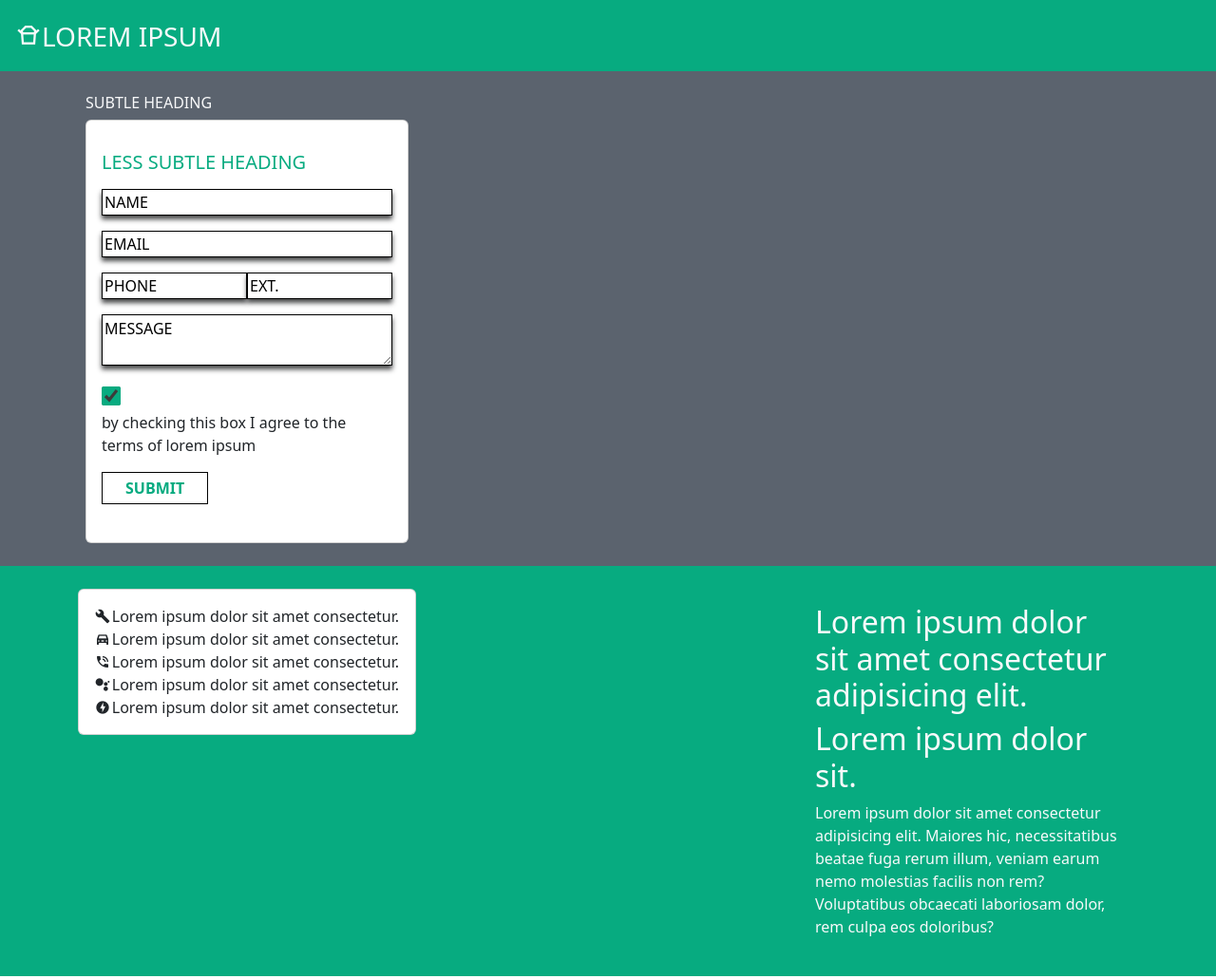
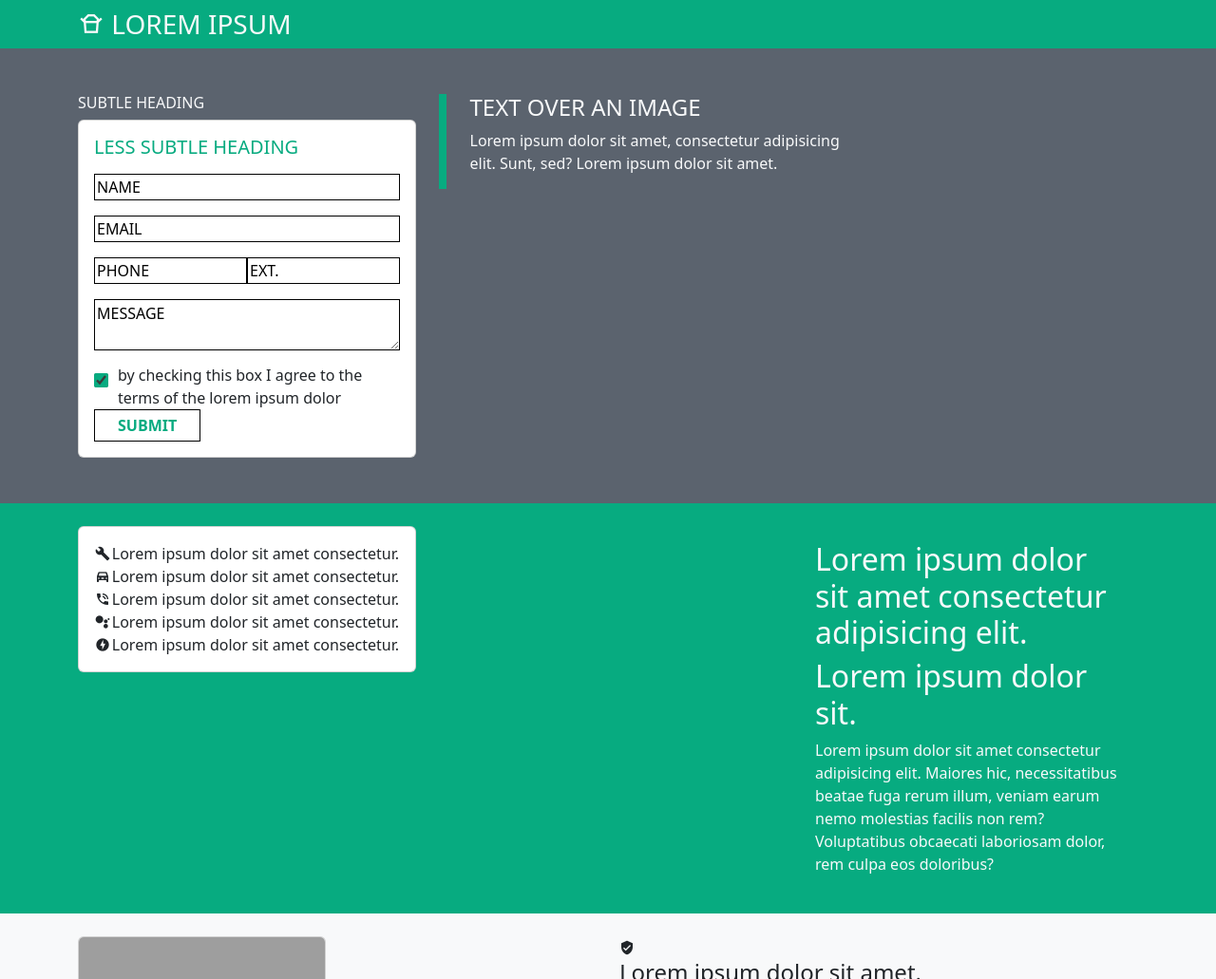
Before and after one commit to kevin-koontz/site-clone, a plain HTML site: page index.html in a window 1280 px wide. Shown: the top 1031 px of the page at 95% size. Drawn offline with nearby package versions, Linux system fonts and the light colour scheme; grey boxes are pictures that could not be loaded.

Commit message:
pass-2-added-@media-max-width-767px

```diff
--- a/index.html
+++ b/index.html
@@ -21,51 +21,64 @@
 <body>
 
   <!-- SECTION NAV: BG PRIM + 1 TEXT ELEMENT-->
-  <nav class="bg-prim">
-    <div class="d-flex align-items-center fs-3 p-3 text-light">
+  <nav class="bg-prim fs-3 py-1 px-3 text-light">
+
+    <div class="container">
+      <section class="row">
+        <div class="col-md-6">
           <span class="mdi mdi-food-takeout-box-outline"></span>
-      LOREM IPSUM
+          <span>LOREM IPSUM</span>
         </div>
+      </section>
+    </div>
+
   </nav>
 
   <!-- SECTION HEADER: BG IMG + 2 CARDS -->
-  <header class="bg-sec">
+  <header class="bg-sec py-5">
 
-    <div class=" container">
-      <section class="row justify-content-between">
+    <div class="container">
+      <section class="row">
         <div class="col-md-4">
-          <div class="my-4 mx-2">
-            <h6 class="text-light">SUBTLE HEADING
-            </h6>
-            <div class="card py-3 px-2">
-              <div class="card-body ps-0">
-                <h5 class=" card-title txt-prim ps-2">LESS SUBTLE HEADING</h5>
+          <h6 class="text-light">SUBTLE HEADING</h6>
+          <div class="card">
+            <div class="card-body">
+              <h5 class="card-title txt-prim">LESS SUBTLE HEADING</h5>
               <form>
                 <section>
-                    <div>
-                      <input type="text" value="NAME">
+                  <div class="py-2">
+                    <input class="m-0" type="text" value="NAME">
                   </div>
-                    <div>
-                      <input type="email" value="EMAIL">
+                  <div class="py-2">
+                    <input class="m-0" type="email" value="EMAIL">
                   </div>
                   <section class="d-flex">
-                      <div>
-                        <input type="tel" value="PHONE">
+                    <div class="py-2">
+                      <input class="m-0" type="tel" value="PHONE">
                     </div>
-                      <div>
-                        <input type="tel" value="EXT.">
+                    <div class="py-2">
+                      <input class="m-0" type="tel" value="EXT.">
                     </div>
                   </section>
-                    <div>
-                      <textarea>MESSAGE</textarea>
+                  <div class="py-2">
+                    <textarea class=" m-0">MESSAGE</textarea>
                   </div>
-                    <div class="p-2">
+                  <div class="d-flex">
                     <input type="checkbox" id="formCheckbox" checked />
-                      <p>by checking this box I agree to the terms of lorem ipsum</p>
+                    <p class="m-0 p-0">by checking this box I agree to the terms of the lorem ipsum dolor</p>
+                  </div>
                   <button class="form-btn m-0 py-1 px-4" type="button">SUBMIT</button>
-                    </div>
                 </section>
               </form>
+            </div>
+          </div>
+        </div>
+        <div class="col-md-5 text-light txt-hidden">
+          <div class="d-flex">
+            <span class="grn-line"></span>
+            <div>
+              <h4>TEXT OVER AN IMAGE</h4>
+              <p>Lorem ipsum dolor sit amet, consectetur adipisicing elit. Sunt, sed? Lorem ipsum dolor sit amet.</p>
             </div>
           </div>
         </div>
@@ -79,7 +92,7 @@
   <section class="bg-prim">
 
     <div class="container">
-      <div class="row justify-content-between">
+      <section class="row justify-content-between">
         <div class="col-md-4">
           <div class="card my-4">
             <div class="card-body">
@@ -117,14 +130,14 @@
             </div>
           </div>
         </div>
-      </div>
+      </section>
     </div>
     </div>
 
   </section>
 
-  <!-- SECTION #2: BG WHITE + 2 CARDS -->
-  <section>
+  <!-- SECTION #2: BG LIGHT + 2 CARDS -->
+  <section class="bg-light">
 
     <div class="container">
       <div class="row justify-content-between">
@@ -154,12 +167,12 @@
   </section>
 
   <!-- SECTION #3: BG TERT + 3 CARDS -->
-  <section class="bg-tert">
+  <section class="bg-tert p-5">
 
     <div class="container">
       <div class="row d-flex justify-content-between">
         <div class="col-md-3">
-          <div class="card my-2">
+          <div class="card m-3">
             <div class="card-body">
               <div class="card-title d-flex justify-content-center">
                 <i class="mdi mdi-star-circle"></i>
@@ -173,7 +186,7 @@
           </div>
         </div>
         <div class="col-md-3">
-          <div class="card my-5">
+          <div class="card m-3">
             <div class="card-body">
               <p class="card-text d-flex justify-content-center">Lorem ipsum dolor sit amet consectetur, adipisicing
                 elit.</p>
@@ -182,7 +195,7 @@
           </div>
         </div>
         <div class="col-md-3">
-          <div class="card my-2">
+          <div class="card m-3">
             <div class="card-body">
               <p class="card-text d-flex justify-content-center">Lorem ipsum dolor sit amet consectetur, adipisicing
                 elit.</p>
@@ -211,7 +224,7 @@
   </section>
 
   <!-- SECTION FOOTER: BG WHITE + TEXT ELEMENT -->
-  <footer>
+  <footer class="bg-light">
     <div class="container">
       <div class="row d-flex justify-content-center">
         <div class="col-md-10 py-4">
--- a/style.css
+++ b/style.css
@@ -1,30 +1,35 @@
 :root {
   --primary-bg-color: #07AB80;
   --secondary-bg-color: #5B636E;
+  --tertiary-bg-color: #cecece;
+  --dark-bg-color: #050A0E;
+  --light-bg-color: #FAFAFA;
   --box-shadow: #212223d3;
-  --tertiary-bg-color: #cecece75;
 }
 
 input,
 textarea {
   width: 100%;
   border: 1px solid black;
-  box-shadow: 0px 4px 5px var(--box-shadow);
+  /* box-shadow: 0px 4px 5px var(--box-shadow); */
   margin: .5em;
 }
 
+
 #formCheckbox {
-  width: 20px;
-  height: 20px;
+  width: 25px;
+  height: 25px;
   box-shadow: none;
+  margin: 0;
+  margin-right: 10px;
+  margin-top: 5px;
   padding: 0;
-  margin: 0;
   accent-color: var(--primary-bg-color);
 }
 
-/* .form-header {
-  width: 50%;
-} */
+.txt-hidden {
+  color: red;
+}
 
 .form-btn {
   color: var(--primary-bg-color);
@@ -48,6 +53,14 @@ textarea {
   background-color: var(--tertiary-bg-color);
 }
 
+.bg-dark {
+  background-color: var(--dark-bg-color);
+}
+
+.bg-light {
+  background-color: var(--light-bg-color);
+}
+
 .txt-prim {
   color: var(--primary-bg-color);
 }
@@ -55,3 +68,28 @@ textarea {
 .txt-sec {
   color: var(--secondary-bg-color);
 }
+
+.txt-tert {
+  color: var(--tertiary-bg-color);
+}
+
+.txt-dark {
+  color: var(--dark-bg-color);
+}
+
+.txt-light {
+  columns: var(--light-bg-color);
+}
+
+.grn-line {
+  border-left: 8px solid var(--primary-bg-color);
+  box-shadow: var(--box-shadow);
+  width: 50px;
+  height: 100px;
+}
+
+@media (max-width: 767px) {
+  .txt-hidden {
+    display: none;
+  }
+}
```
Lines whose indentation alone changed are shown as unchanged.
